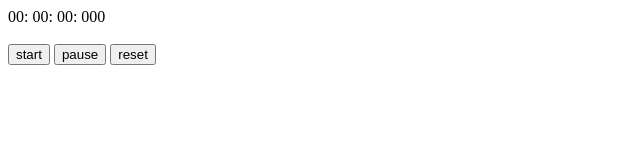
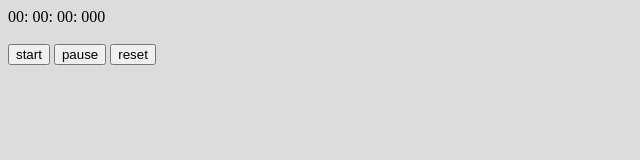
Before and after one commit to joaopaulols/Projeto-4-cron-metro, a plain HTML site: page index.html in a window 1280 px wide. Shown: the whole page, without its empty margins (0-640 px from the left). Drawn offline with Linux system fonts and the light colour scheme.

Commit message:
CSS em andamento.

```diff
--- a/index.html
+++ b/index.html
@@ -1,5 +1,18 @@
+
+<!DOCTYPE html>
+<html lang ="pr-br">
+
+
+<head>
+  <meta charset="UTF-8">
+  <link rel="stylesheet" href="style.css">
+  <title>Cronômetro</title>
+
+</head>
+
+<body>
 <form name="form_main">
-  <div>
+  <div class="principal">
     <span id="hora">00</span>:
     <span id="minutos">00</span>:
     <span id="segundos">00</span>:
@@ -12,6 +25,8 @@
   <button type="button" name="pausar">pause</button>
   <button type="button" name="reset">reset</button>
 </form>
+
+</body>
 
 <script>
 
--- /dev/null
+++ b/style.css
@@ -0,0 +1,7 @@
+body{
+
+	background-color: #DCDCDC;
+	margin: 200;
+	padding: 200;
+
+}
```
